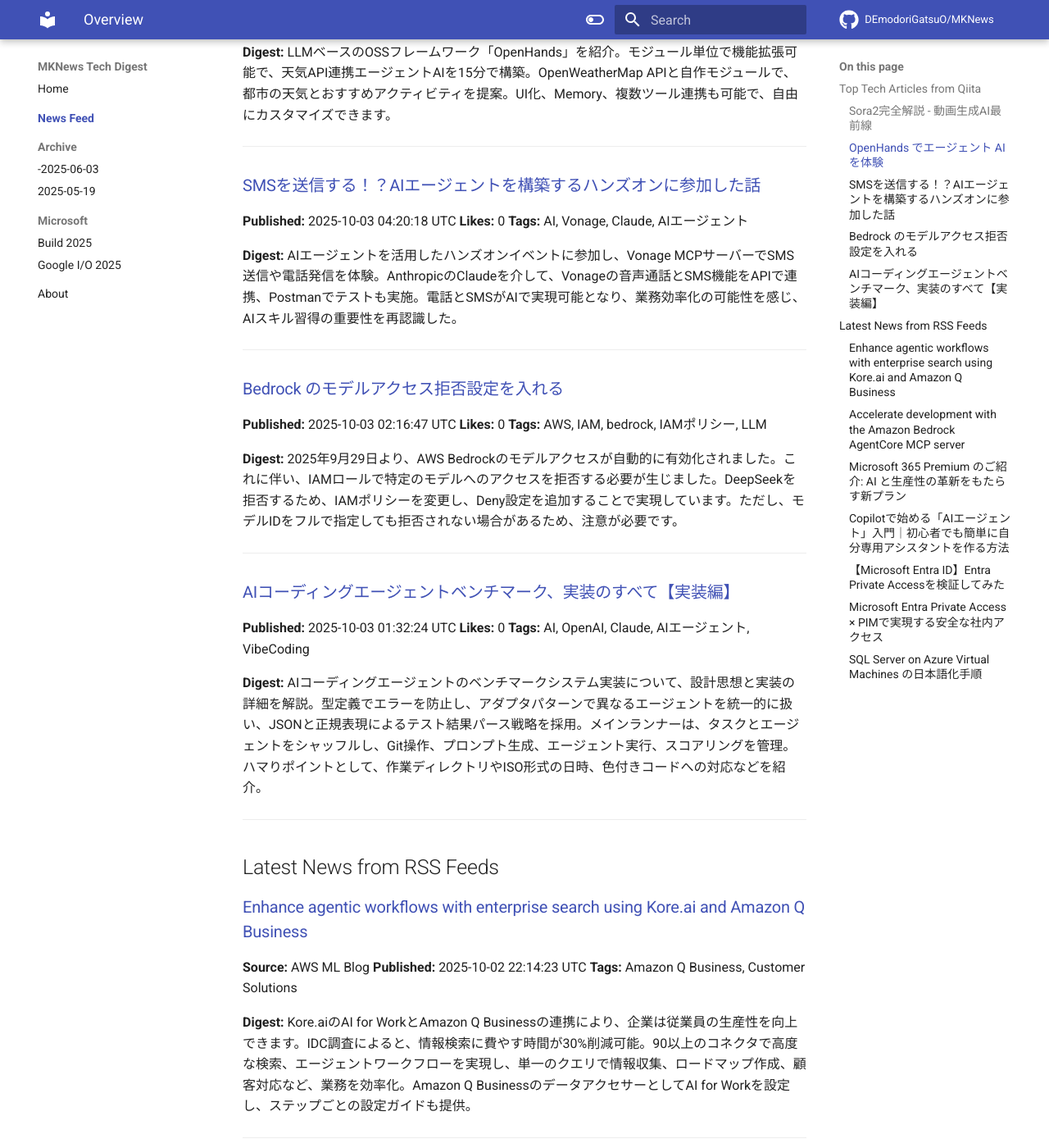
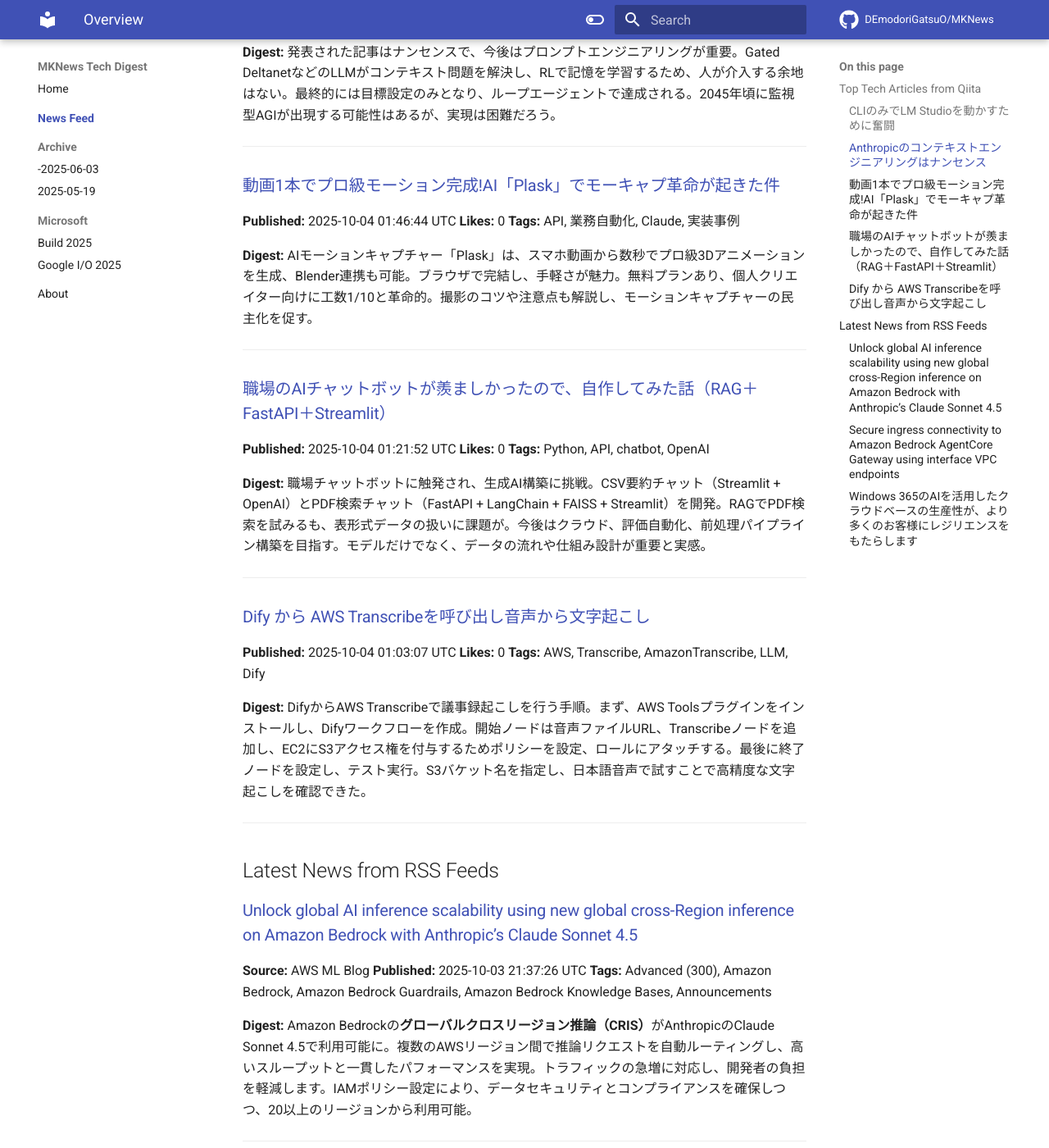
Before and after one commit to DEmodoriGatsuO/MKNews, an MkDocs documentation site: the page built from docs/news/index.md, in a window 1280 px wide and 1400 px high, scrolled down 541 px. Shown: the whole window at 82% size. Built offline with MkDocs 1.6.1 and Material for MkDocs 9.7.7, drawn with Linux system fonts in a browser that asks for light colours; comment, search, counter and statistics services are not loaded; some of the changed text lies outside the part shown.

Commit message:
Automated AI Tech Digest - 2025-10-04

```diff
--- a/docs/news/index.md
+++ b/docs/news/index.md
@@ -1,128 +1,88 @@
-# AI Tech Trends Digest (2025-10-03)
+# AI Tech Trends Digest (2025-10-04)
 
 
 ## Top Tech Articles from Qiita
 
 
-### [Sora2完全解説 - 動画生成AI最前線](https://qiita.com/GeneLab_999/items/fd1c23c249a2b790ddfc)
-**Published:** 2025-10-02 23:59:13 UTC
+### [CLIのみでLM Studioを動かすために奮闘](https://qiita.com/kawauso24/items/6beb99b422a7988be974)
+**Published:** 2025-10-03 08:17:57 UTC
 **Likes:** 1
-**Tags:** AI, OpenAI, sora, Sora2
+**Tags:** CLI, 初心者, OpenAPI, LLM, LMStudio
 
 **Digest:**
-OpenAIの動画生成AI「Sora2」は、2025年9月発表の次世代モデル。最大20秒の動画を生成し、音声同期や物理法則の再現性を向上。**カメオ機能**で自身を登場させ、HD画質出力も可能。ChatGPT Pro契約で利用でき、**C2PAメタデータ**でAI生成を証明。米国とカナダで招待制、日本での提供は未定。課題は動画時間の制限、複雑な物理現象再現、著作権とプライバシーリスク。
+MacBook Pro (M2 Pro) でLM Studioをローカル環境で起動する手順を解説。インストールでIntel版Homebrewが原因でエラーが発生し、削除して解決。CLIのbootstrap失敗からPATH手動設定でCLI有効化。TinySwallowモデルをダウンロードし、JSON形式の出力テストも成功。GPU活用とcontext-length調整も行い、無事LM Studioを起動できました。
 
 ---
 
-### [OpenHands でエージェント AI を体験](https://qiita.com/yutowac/items/d243cccf6e5b246a2307)
-**Published:** 2025-10-02 14:11:22 UTC
-**Likes:** 1
-**Tags:** GitHub, AI, アプリ開発, Devin, LLM
+### [Anthropicのコンテキストエンジニアリングはナンセンス](https://qiita.com/repyt-margorp/items/f3b09917d0681f178a2b)
+**Published:** 2025-10-04 04:09:37 UTC
+**Likes:** 0
+**Tags:** prompt_engineering, Anthropic, ContextEngineering
 
 **Digest:**
-LLMベースのOSSフレームワーク「OpenHands」を紹介。モジュール単位で機能拡張可能で、天気API連携エージェントAIを15分で構築。OpenWeatherMap APIと自作モジュールで、都市の天気とおすすめアクティビティを提案。UI化、Memory、複数ツール連携も可能で、自由にカスタマイズできます。
+発表された記事はナンセンスで、今後はプロンプトエンジニアリングが重要。Gated DeltanetなどのLLMがコンテキスト問題を解決し、RLで記憶を学習するため、人が介入する余地はない。最終的には目標設定のみとなり、ループエージェントで達成される。2045年頃に監視型AGIが出現する可能性はあるが、実現は困難だろう。
 
 ---
 
-### [SMSを送信する！？AIエージェントを構築するハンズオンに参加した話](https://qiita.com/aaaaa_326/items/b4da14c0aba66fc9c790)
-**Published:** 2025-10-03 04:20:18 UTC
+### [動画1本でプロ級モーション完成!AI「Plask」でモーキャプ革命が起きた件](https://qiita.com/k_nabe/items/29f58a415213cb85c539)
+**Published:** 2025-10-04 01:46:44 UTC
 **Likes:** 0
-**Tags:** AI, Vonage, Claude, AIエージェント
+**Tags:** API, 業務自動化, Claude, 実装事例
 
 **Digest:**
-AIエージェントを活用したハンズオンイベントに参加し、Vonage MCPサーバーでSMS送信や電話発信を体験。AnthropicのClaudeを介して、Vonageの音声通話とSMS機能をAPIで連携、Postmanでテストも実施。電話とSMSがAIで実現可能となり、業務効率化の可能性を感じ、AIスキル習得の重要性を再認識した。
+AIモーションキャプチャー「Plask」は、スマホ動画から数秒でプロ級3Dアニメーションを生成、Blender連携も可能。ブラウザで完結し、手軽さが魅力。無料プランあり、個人クリエイター向けに工数1/10と革命的。撮影のコツや注意点も解説し、モーションキャプチャーの民主化を促す。
 
 ---
 
-### [Bedrock のモデルアクセス拒否設定を入れる](https://qiita.com/ulutimo/items/9f88e50cd799c6f6b657)
-**Published:** 2025-10-03 02:16:47 UTC
+### [職場のAIチャットボットが羨ましかったので、自作してみた話（RAG＋FastAPI＋Streamlit）](https://qiita.com/c62323440/items/79c2bfb65c3adb757c36)
+**Published:** 2025-10-04 01:21:52 UTC
 **Likes:** 0
-**Tags:** AWS, IAM, bedrock, IAMポリシー, LLM
+**Tags:** Python, API, chatbot, OpenAI
 
 **Digest:**
-2025年9月29日より、AWS Bedrockのモデルアクセスが自動的に有効化されました。これに伴い、IAMロールで特定のモデルへのアクセスを拒否する必要が生じました。DeepSeekを拒否するため、IAMポリシーを変更し、Deny設定を追加することで実現しています。ただし、モデルIDをフルで指定しても拒否されない場合があるため、注意が必要です。
+職場チャットボットに触発され、生成AI構築に挑戦。CSV要約チャット（Streamlit + OpenAI）とPDF検索チャット（FastAPI + LangChain + FAISS + Streamlit）を開発。RAGでPDF検索を試みるも、表形式データの扱いに課題が。今後はクラウド、評価自動化、前処理パイプライン構築を目指す。モデルだけでなく、データの流れや仕組み設計が重要と実感。
 
 ---
 
-### [AIコーディングエージェントベンチマーク、実装のすべて【実装編】](https://qiita.com/nogataka/items/2303f9b3a2eeab9dc976)
-**Published:** 2025-10-03 01:32:24 UTC
+### [Dify から AWS Transcribeを呼び出し音声から文字起こし](https://qiita.com/ulutimo/items/7ea251356385e2cdcf82)
+**Published:** 2025-10-04 01:03:07 UTC
 **Likes:** 0
-**Tags:** AI, OpenAI, Claude, AIエージェント, VibeCoding
+**Tags:** AWS, Transcribe, AmazonTranscribe, LLM, Dify
 
 **Digest:**
-AIコーディングエージェントのベンチマークシステム実装について、設計思想と実装の詳細を解説。型定義でエラーを防止し、アダプタパターンで異なるエージェントを統一的に扱い、JSONと正規表現によるテスト結果パース戦略を採用。メインランナーは、タスクとエージェントをシャッフルし、Git操作、プロンプト生成、エージェント実行、スコアリングを管理。ハマりポイントとして、作業ディレクトリやISO形式の日時、色付きコードへの対応などを紹介。
+DifyからAWS Transcribeで議事録起こしを行う手順。まず、AWS Toolsプラグインをインストールし、Difyワークフローを作成。開始ノードは音声ファイルURL、Transcribeノードを追加し、EC2にS3アクセス権を付与するためポリシーを設定、ロールにアタッチする。最後に終了ノードを設定し、テスト実行。S3バケット名を指定し、日本語音声で試すことで高精度な文字起こしを確認できた。
 
 ---
 
 ## Latest News from RSS Feeds
 
 
-### [Enhance agentic workflows with enterprise search using Kore.ai and Amazon Q Business](https://aws.amazon.com/blogs/machine-learning/enhance-agentic-workflows-with-enterprise-search-using-kore-ai-and-amazon-q-business/)
+### [Unlock global AI inference scalability using new global cross-Region inference on Amazon Bedrock  with Anthropic’s Claude Sonnet 4.5](https://aws.amazon.com/blogs/machine-learning/unlock-global-ai-inference-scalability-using-new-global-cross-region-inference-on-amazon-bedrock-with-anthropics-claude-sonnet-4-5/)
 **Source:** AWS ML Blog
-**Published:** 2025-10-02 22:14:23 UTC
-**Tags:** Amazon Q Business, Customer Solutions
+**Published:** 2025-10-03 21:37:26 UTC
+**Tags:** Advanced (300), Amazon Bedrock, Amazon Bedrock Guardrails, Amazon Bedrock Knowledge Bases, Announcements
 
 **Digest:**
-Kore.aiのAI for WorkとAmazon Q Businessの連携により、企業は従業員の生産性を向上できます。IDC調査によると、情報検索に費やす時間が30%削減可能。90以上のコネクタで高度な検索、エージェントワークフローを実現し、単一のクエリで情報収集、ロードマップ作成、顧客対応など、業務を効率化。Amazon Q BusinessのデータアクセサーとしてAI for Workを設定し、ステップごとの設定ガイドも提供。
+Amazon Bedrockの**グローバルクロスリージョン推論（CRIS）**がAnthropicのClaude Sonnet 4.5で利用可能に。複数のAWSリージョン間で推論リクエストを自動ルーティングし、高いスループットと一貫したパフォーマンスを実現。トラフィックの急増に対応し、開発者の負担を軽減します。IAMポリシー設定により、データセキュリティとコンプライアンスを確保しつつ、20以上のリージョンから利用可能。
 
 ---
 
-### [Accelerate development with the Amazon Bedrock AgentCore MCP server](https://aws.amazon.com/blogs/machine-learning/accelerate-development-with-the-amazon-bedrock-agentcore-mcpserver/)
+### [Secure ingress connectivity to Amazon Bedrock AgentCore Gateway using interface VPC endpoints](https://aws.amazon.com/blogs/machine-learning/secure-ingress-connectivity-to-amazon-bedrock-agentcore-gateway-using-interface-vpc-endpoints/)
 **Source:** AWS ML Blog
-**Published:** 2025-10-02 21:12:34 UTC
-**Tags:** Advanced (300), Amazon Bedrock, Announcements, Generative AI
+**Published:** 2025-10-03 20:08:46 UTC
+**Tags:** Amazon Bedrock, Amazon Bedrock Agents, Announcements
 
 **Digest:**
-Amazon Bedrock AgentCore MCP Serverが発表され、Kiro、Claude CodeなどのIDEで利用可能に。Bedrock AgentCoreとの連携を高速化し、エージェントのライフサイクルを自動化。Runtime統合、ツール統合、テストを簡素化し、開発の負担を軽減。GitHubリポジトリで入手可能で、各IDEのmcp.json設定方法も紹介。
+Amazon Bedrock AgentCore で、企業は AI エージェントをセキュアにデプロイできます。VPC インターフェースエンドポイントを使用し、EC2 インスタンスから AgentCore Gateway への安全な接続を確立する方法を解説。これにより、プライベートネットワーク内での通信が可能になり、セキュリティ、レイテンシ、コンプライアンスが向上します。
 
 ---
 
-### [Microsoft 365 Premium のご紹介: AI と生産性の革新をもたらす新プラン](https://blogs.windows.com/japan/2025/10/02/meet-microsoft-365-premium-your-ai-and-productivity-powerhouse/)
+### [Windows 365のAIを活用したクラウドベースの生産性が、より多くのお客様にレジリエンスをもたらします](https://blogs.windows.com/japan/2025/10/03/windows-365-brings-resilient-ai-driven-cloud-productivity-to-more-users/)
 **Source:** Windows Blog for Japan
-**Published:** 2025-10-02 06:14:47 UTC
-**Tags:** Microsoft 365, Copilot, Microsoft 365 Premium
+**Published:** 2025-10-03 08:46:40 UTC
+**Tags:** Windows 11, Windows 365, Windows 365 Link
 
 **Digest:**
-Microsoftは、個人向けAI搭載の新プラン「Microsoft 365 Premium」を発表。月額3,200円でCopilotやResearcher、Analystなど、高度なAI機能と1TBのストレージを提供。既存プランのCopilot機能も強化。さらに、Microsoft 365アプリのCopilot Chatも利用可能に。学生向け1年無料オファーも拡大、新アイコンも導入。
+Windows 365は4周年を迎え、柔軟性、セキュリティ、AI活用を強化。クラウドPCへのアクセス拡大、Windows 365 Linkの機能強化やROI調査も発表。IntuneのCopilot統合でエンドポイント管理を効率化。Windows 365 Reserveやリージョン間ディザスターリカバリーでレジリエンス向上。パートナーとの連携も強化し、新規顧客向け20%割引キャンペーンを実施。
 
 ---
-
-### [Copilotで始める「AIエージェント」入門｜初心者でも簡単に自分専用アシスタントを作る方法](https://blog.jbs.co.jp/entry/2025/10/03/145007)
-**Source:** JBS Blog
-**Published:** 2025-10-03 05:50:07 UTC
-**Tags:** Tech, AI Agent, Copilot
-
-**Digest:**
-生成AI「Copilot」が話題です。Microsoftが提供するAIアシスタントで、WordやExcelでの文章提案、Teamsの会話要約など、働き方を支援します。本記事では、Copilotの生成AI機能の一つである「エージェント機能」について解説し、その作成方法を5ステップで紹介しています。
-
----
-
-### [【Microsoft Entra ID】Entra Private Accessを検証してみた](https://blog.jbs.co.jp/entry/2025/10/03/125620)
-**Source:** JBS Blog
-**Published:** 2025-10-03 03:56:20 UTC
-**Tags:** microsoft
-
-**Digest:**
-Microsoft Entra ID の Entra Private Access を検証しました。Entra Private Access は、Azure AD ユーザーがプライベートネットワーク上のリソースに安全にアクセスできるようにするサービスです。今回の検証では、その動作を実際に確認し、設定や接続の仕組みを理解しました。
-
----
-
-### [Microsoft Entra Private Access × PIMで実現する安全な社内アクセス](https://blog.jbs.co.jp/entry/2025/10/03/093957)
-**Source:** JBS Blog
-**Published:** 2025-10-03 00:39:57 UTC
-**Tags:** Microsoft, Microsoft Entra Private Access, Privileged Identity Management, ZTNA, PIM
-
-**Digest:**
-クラウド利用拡大に伴い、安全な社内アクセスが重要に。Microsoft Entra Private Accessと、特権アクセスを一時的に許可するMicrosoft Entra PIMを組み合わせ、セキュリティ強化環境を構築する方法を紹介。グループ作成、PIMオンボード、メンバーシップ割り当て、クイックアクセス設定を行い、特権アクセス有効化の確認まで解説します。
-
----
-
-### [SQL Server on Azure Virtual Machines の日本語化手順](https://blog.jbs.co.jp/entry/2025/10/02/165254)
-**Source:** JBS Blog
-**Published:** 2025-10-02 07:52:54 UTC
-**Tags:** Azure, Azure Virtual Machines, SQL Server
-
-**Digest:**
-Azure VM上のSQL Serverを日本語環境で利用する際の注意点について解説します。インストール後、**SQL Server**の**照合順序**を適切に設定し、**日本語**の**文字化け**を防ぐ必要があります。これにより、**日本語**のデータが正しく表示され、スムーズな運用が可能になります。
-
----
```
